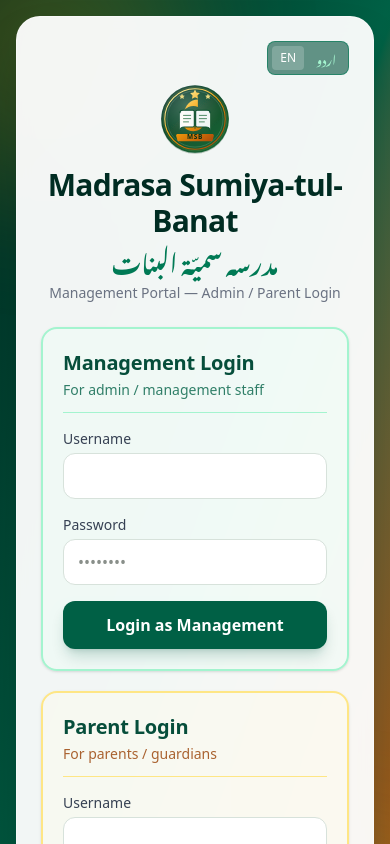
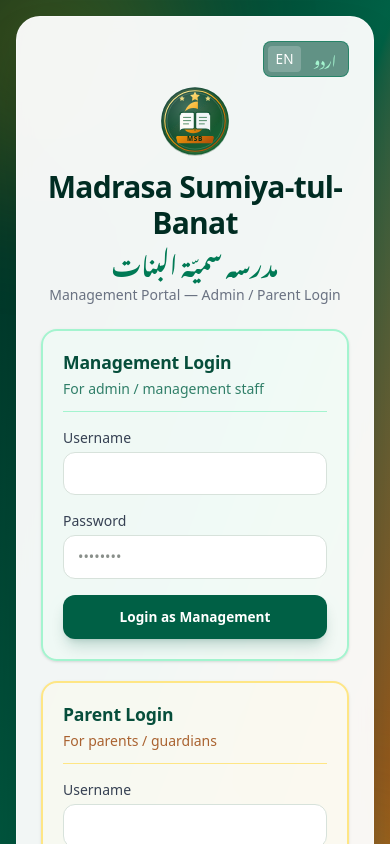
Before and after one commit to mibrahimalavi14/madrasa-sumiya-tul-banat, a Next.js app: page /login in a window 390 px wide. Shown: the top 844 px of the page. Built offline with nearby package versions, Linux system fonts and the light colour scheme; no server answers.

Commit message:
Compact mobile spacing and typography

```diff
--- a/src/app/globals.css
+++ b/src/app/globals.css
@@ -220,3 +220,23 @@ main .print-area :where(.space-y-3, .space-y-4, .space-y-5, .space-y-6) > * + *
   .msb-card { box-shadow: none !important; }
   .msb-print-surface { border: none !important; }
 }
+
+@media (max-width: 640px) {
+  body { font-size: 14px; }
+  h1 { font-size: 1.35rem !important; }
+  h2 { font-size: 1.1rem !important; }
+  h3 { font-size: 1rem !important; }
+  main :is(.bg-white, .card):is([class*="rounded-xl"], [class*="rounded-2xl"], [class*="rounded-lg"]) {
+    padding: 0.85rem;
+  }
+  :not(.print-area) table th, :not(.print-area) table td {
+    padding: 0.55rem 0.6rem !important;
+    font-size: 0.8rem;
+  }
+  .btn-primary, button, a[class*="px-4"][class*="py-2"] {
+    font-size: 0.85rem;
+  }
+  input:not([type="checkbox"]):not([type="radio"]):not([type="range"]), select, textarea {
+    font-size: 0.9rem;
+  }
+}
--- a/src/components/AppShell.tsx
+++ b/src/components/AppShell.tsx
@@ -82,7 +82,7 @@ export default function AppShell({
         <div className="flex-1 min-h-0 flex flex-col overflow-hidden">{sidebar}</div>
       </aside>
 
-      <main className="flex-1 min-w-0 p-4 sm:p-6 md:p-8 overflow-auto md:h-screen">{children}</main>
+      <main className="flex-1 min-w-0 p-3 sm:p-6 md:p-8 overflow-auto md:h-screen">{children}</main>
     </div>
   );
 }
```
